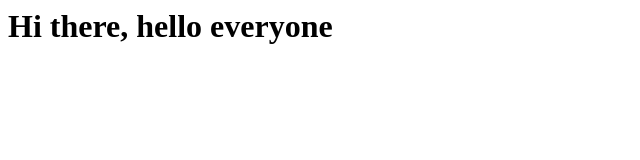
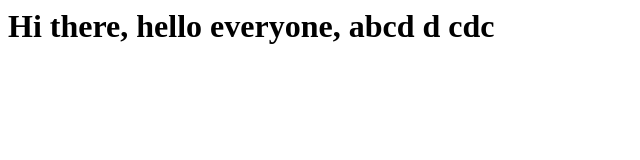
Before and after one commit to tiru-patel/jenkins_learning, a plain HTML site: page index.html in a window 1280 px wide. Shown: the whole page, without its empty margins (0-640 px from the left). Drawn offline with Linux system fonts and the light colour scheme.

Commit message:
third commit

```diff
--- a/index.html
+++ b/index.html
@@ -1 +1 @@
-<h1>Hi there, hello everyone</h1>
+<h1>Hi there, hello everyone, abcd d cdc</h1>
```
